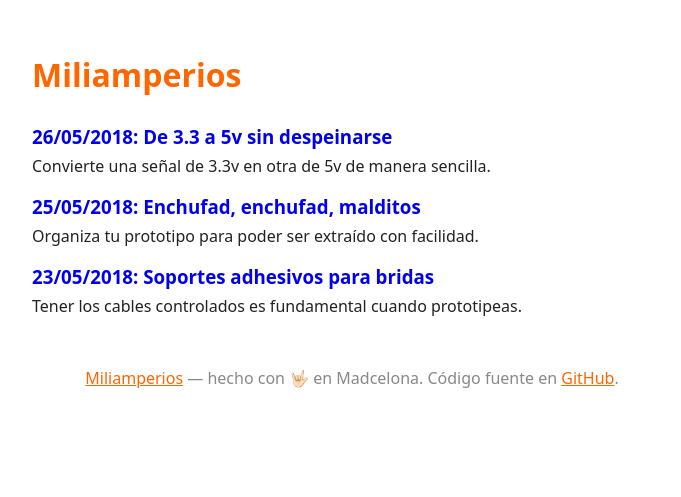
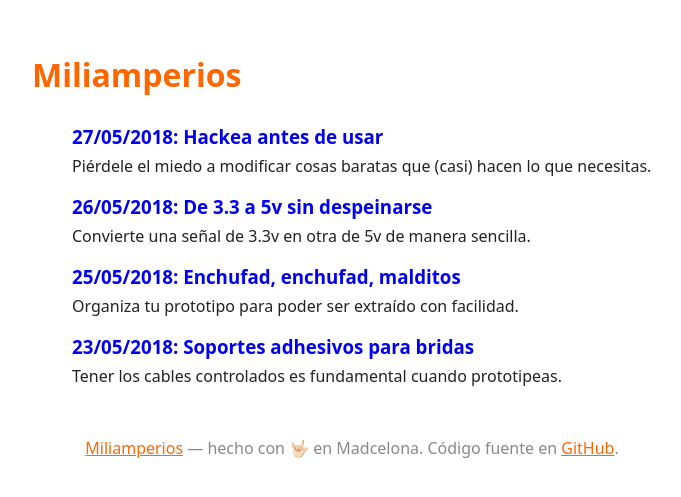
Before and after one commit to miliamperios/miliamperios.github.io, a Jekyll site: the page built from index.html, in a window 1280 px wide. Shown: the top 497 px of the page, without its empty margins (288-969 px from the left). Built offline with Jekyll 4.4.1, drawn with Linux system fonts in a browser that asks for light colours.

Commit message:
Nuevo post y ul unstyled (necesitamos listas en los posts!)

```diff
--- a/_layouts/post.html
+++ b/_layouts/post.html
@@ -6,6 +6,6 @@
 <h2>{{ page.title }}</h2>
 <p><small>{{ page.date | date: "%-d/%m/%Y" }} por {{page.author}}</small></p>
 
-<div>
+<div class="content">
   {{ content }}
 </div>
--- /dev/null
+++ b/_posts/2018-05-27-hackea-antes-de-usar.md
@@ -0,0 +1,24 @@
+---
+title: Hackea antes de usar
+author: Arnauti
+tags: hack
+---
+
+Piérdele el miedo a modificar cosas baratas que (casi) hacen lo que necesitas.
+
+Hay muchísimos cacharros a tu alrededor que hacen _casi_ lo que necesitas incorporar a un prototipo.
+
+* Un avión a reacción de 6€ que hace ruido de cohete al pulsar un botón.
+* Una radio que puedes dejar con el __ON__ puesto y sólo hace falta darle corriente para que haga de hilo musical.
+* Un foco que lleva incorporado un detector de presencia.
+* Un despertador que hace __BEEP BEEP__ cuando le das 3V de comer.
+* Un pulsador molón en un teléfono infantil.
+* Un mando a distancia de una persiana que necesita ser controlada por un cacharro según la temperatura de la habitación y la de fuera.
+
+Sólo tienes que pensar en cómo puedes introducir el aparato en cuestión en tu prototipo. La mayoría de las veces se trata de conectar un interruptor en paralelo, o sustituir un pulsador por un relé.
+
+{% include image.html
+  img="assets/27-05-2018_hackea_antes_de_usar.jpg"
+  title="Mando a distancia de persiana hackeado"
+  caption="Este mando a distancia vive ahora en las tripas de una litera con mando centralizado para luces y persiana. Se han soldado cables en paralelo a los pulsadores del mando y añadido un relé pora cada botón para poder programar la persiana y controlarla desde un controladorcito Arduino."
+ %}
--- a/css/base.scss
+++ b/css/base.scss
@@ -19,7 +19,7 @@
   padding: 1em;
 }
 
-ul, li {
+.unstyled ul, .unstyled li {
   margin: 0;
   padding: 0;
   list-style: none;
@@ -34,6 +34,8 @@
     margin-top: 0.3em;
   }
 }
+
+
 
 figure {
   margin: 0;
--- a/index.html
+++ b/index.html
@@ -2,7 +2,7 @@
 regenerate: true
 ---
 
-<ul>
+<ul class="unstyled">
   {% for post in site.posts %}
     <li>
       <h3>
```
Also changed, not shown: assets/27-05-2018_hackea_antes_de_usar.jpg (added).
